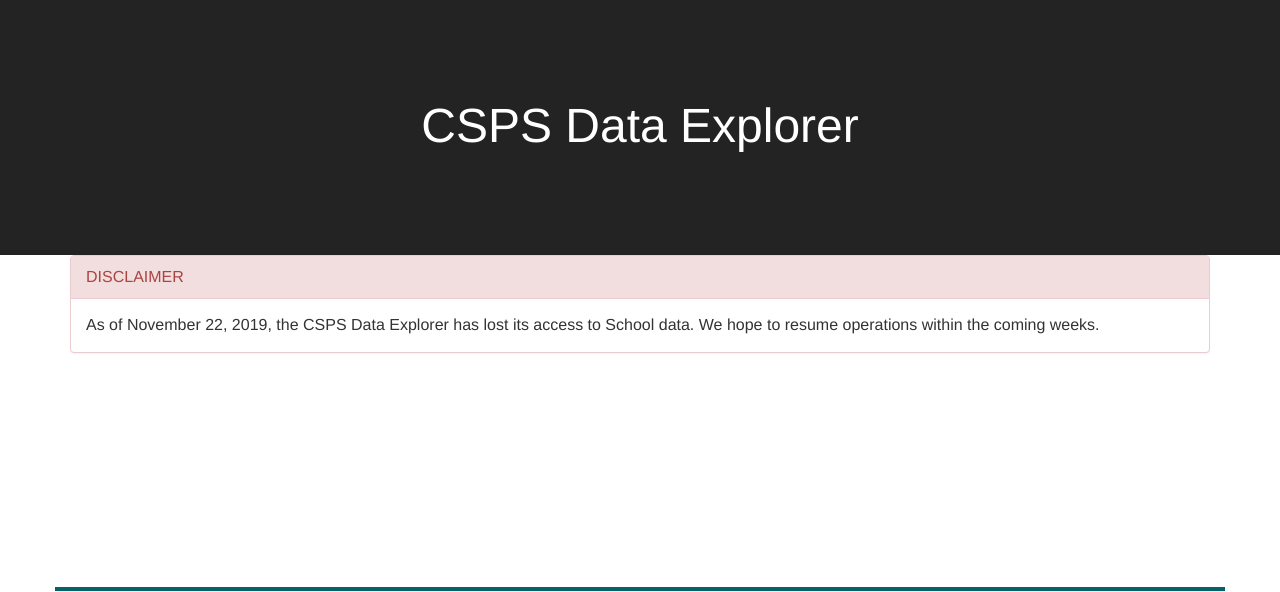
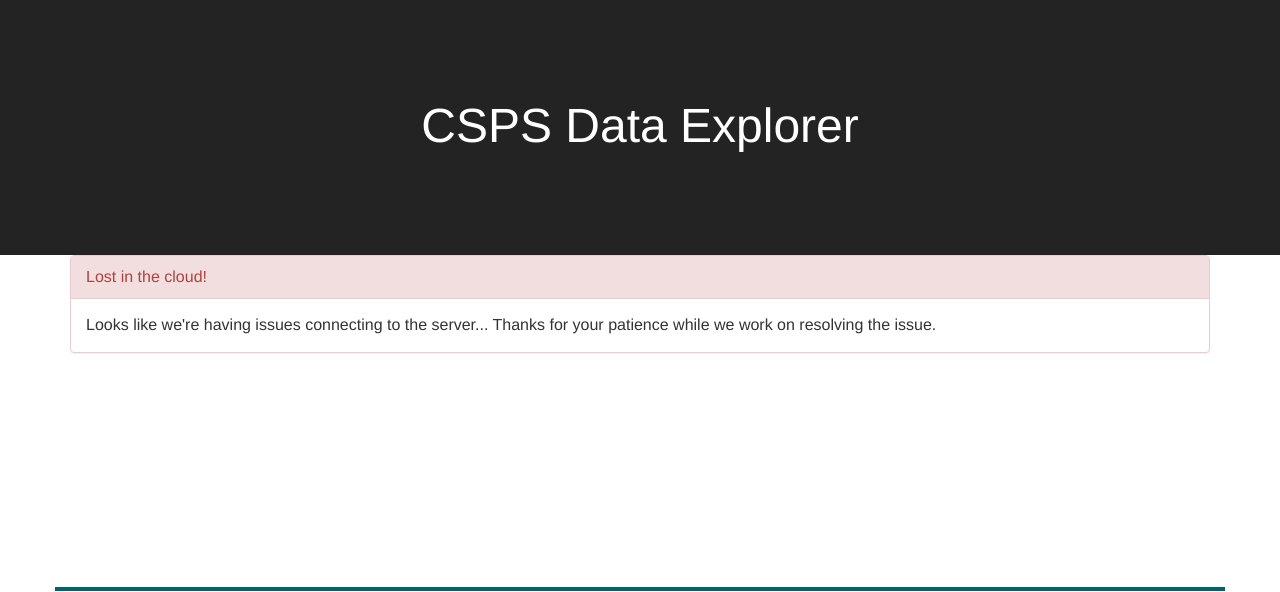
Before and after one commit to DIS-SIN/CSPS-Data-Explorer-, a Flask app: page /home in a window 1280 px wide. Shown: the part 153-745 px from the top of the page. Run offline with Flask 2, Linux system fonts and the light colour scheme; some libraries are stand-ins or nearby versions.

Commit message:
Add disclaimer message

```diff
--- a/data_explorer/templates/includes/_head.html
+++ b/data_explorer/templates/includes/_head.html
@@ -10,7 +10,3 @@
 <meta property="og:title" content="CSPS Data Explorer - Explorateur de données de l'EFPC" />
 <meta property="og:type" content="website" />
 <meta property="og:url" content="{{ url_for('main.splash') }}" />
-<!-- Logo removed until usage approved by comms -->
-<!--
-<meta property="og:image" content=" url_for('static', filename='FIPs/csps_en.png') " />
--->
--- a/data_explorer/templates/includes/_navbar.html
+++ b/data_explorer/templates/includes/_navbar.html
@@ -30,11 +30,11 @@
 	<div class="container">
 		<div class="collapse navbar-collapse" id="menu-items">
 			<ul class="nav navbar-nav navbar-right">
-				<li><a class="navbar-link" id="nav-home" href="{{ url_for('course.home') }}">{{ _('Home') }}</a></li>
-				<li><a class="navbar-link" id="nav-about" href="{{ url_for('main.about') }}">{{ _('About') }}</a></li>
-				<li><a class="navbar-link" id="nav-browse" href="{{ url_for('main.browse') }}">{{ _('Browse') }}</a></li>
-				<li><a class="navbar-link" id="nav-calendar" href="{{ url_for('main.calendar') }}">{{ _('Calendar') }}</a></li>
-				<li><a class="navbar-link" id="nav-departments" href="{{ url_for('main.departments') }}">{{ _('Departments') }}</a></li>
+				<li><a class="navbar-link" id="nav-home" href="{{ url_for('main.home') }}">{{ _('Home') }}</a></li>
+				<li><a class="navbar-link" id="nav-about" href="{{ url_for('main.home') }}">{{ _('About') }}</a></li>
+				<li><a class="navbar-link" id="nav-browse" href="{{ url_for('main.home') }}">{{ _('Browse') }}</a></li>
+				<li><a class="navbar-link" id="nav-calendar" href="{{ url_for('main.home') }}">{{ _('Calendar') }}</a></li>
+				<li><a class="navbar-link" id="nav-departments" href="{{ url_for('main.home') }}">{{ _('Departments') }}</a></li>
 				<li><hr /></li>
 				<li id="lang-button-mobile"><a href="{{ url_for('main.setlang', lang='en' if lang == 'fr' else 'fr') }}">{{ _('Français') }}</a></li>
 			</ul>
--- a/data_explorer/templates/layout.html
+++ b/data_explorer/templates/layout.html
@@ -29,32 +29,19 @@
 			<div id="outer-banner">
 				<div id="banner">
 					<div class="container">
-						<!-- Digital Academy logo -->
-						<!-- Logo removed until usage approved by comms -->
-						<!--
-						set lang = 'fr' if request.cookies.get('lang', None) == 'fr' else 'en'
-						if lang == 'fr'
-							<img src=" url_for('static', filename='FIPs/csps_fr.png') " alt=" _('DA Logo') " />
-						else
-							<img src=" url_for('static', filename='FIPs/csps_en.png') " alt=" _('DA Logo') " />
-						endif
-						-->
-						<!-- Intro text -->
 						<h1>{{ _('CSPS Data Explorer') }}</h1>
 					</div>
 				</div>
 			</div>
-			<div class="container">
-				<div class="panel panel-danger">
-					<div class="panel-heading">{{ _('DISCLAIMER') }}</div>
-					<div class="panel-body">{{ _('As of November 22, 2019, the CSPS Data Explorer has lost its access to School data. We hope to resume operations within the coming weeks.') }}</div>
-				</div>
-			</div>
 		</header>
 
-		{% block body %}
-			<!-- Extended by other templates -->
-		{% endblock %}
+		<!-- Standard DIS out-of-service message -->
+		<div class="container">
+			<div class="panel panel-danger">
+				<div class="panel-heading">{{ _('Lost in the cloud!') }}</div>
+				<div class="panel-body">{{ _("Looks like we're having issues connecting to the server... Thanks for your patience while we work on resolving the issue.") }}</div>
+			</div>
+		</div>
 
 		<footer class="footer">
 			<div class="container">
```
